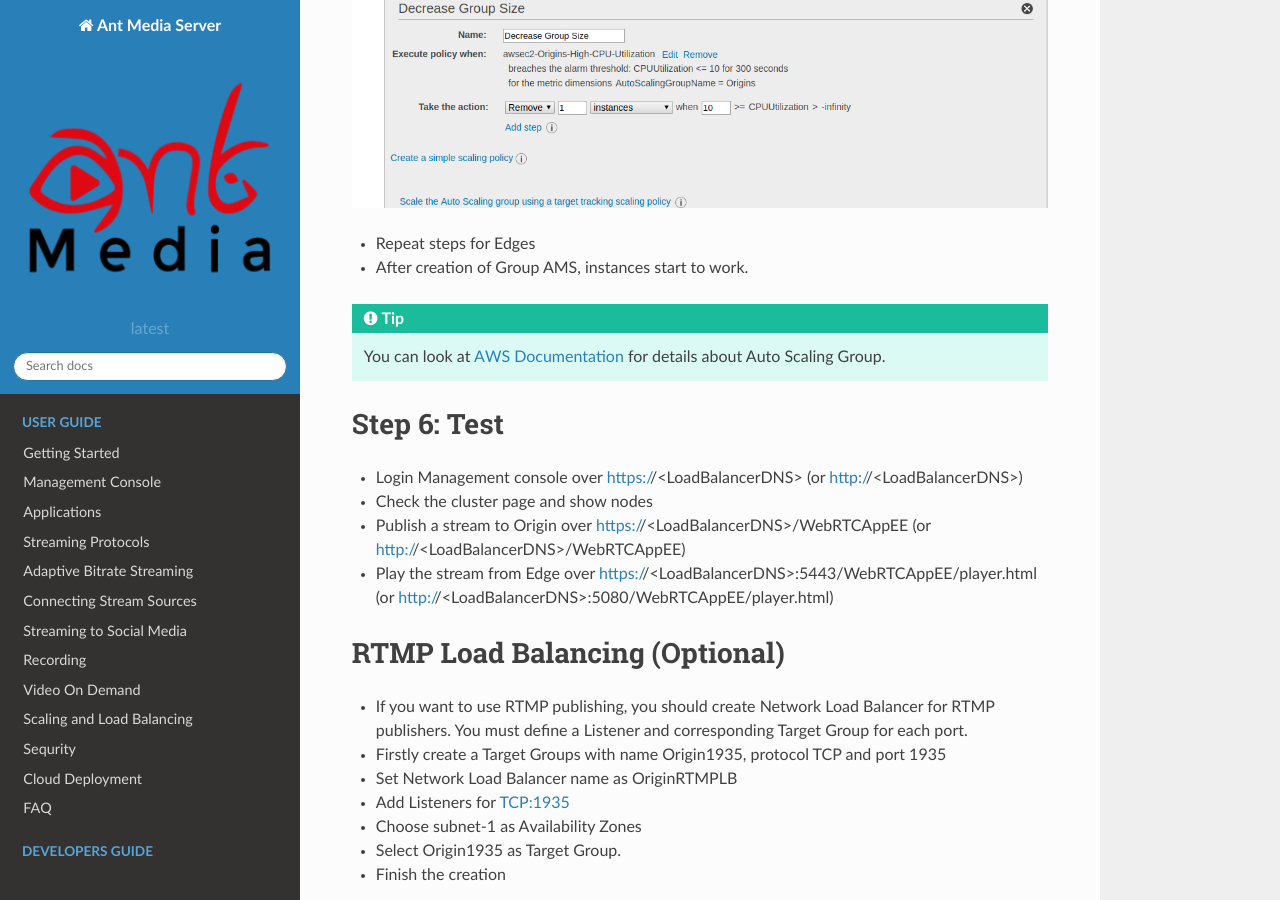
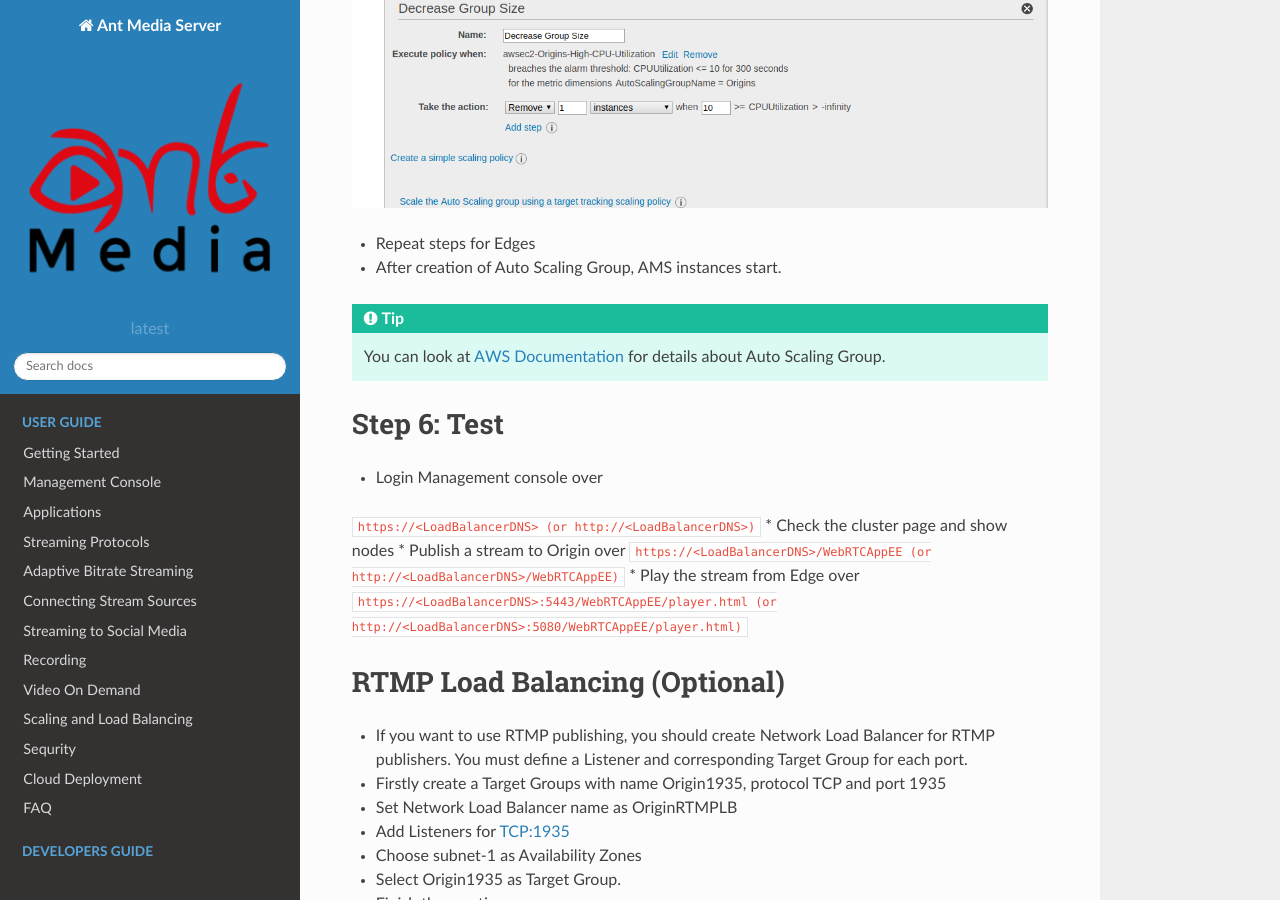
Before and after one commit to sachinmsahrma/Ant-Media-Docs, a Sphinx documentation site: the page built from docs/AMS-Cluster-On-AWS.rst, in a window 1280 px wide and 900 px high, scrolled down 5286 px. Built offline with Sphinx 7.4.7 and the Read the Docs theme 2.0.0, drawn with Linux system fonts in a browser that asks for light colours.

Commit message:
Update AMS-Cluster-On-AWS.rst

```diff
--- a/docs/AMS-Cluster-On-AWS.rst
+++ b/docs/AMS-Cluster-On-AWS.rst
@@ -127,17 +127,20 @@
       :alt: Auto Scaling Group
 
 *  Repeat steps for Edges
-*  After creation of Group AMS, instances start to work.
+*  After creation of Auto Scaling Group, AMS instances start.
 
 .. tip::
    You can look at `AWS Documentation <https://docs.aws.amazon.com/autoscaling/ec2/userguide/create-asg.html>`__  for details about Auto Scaling Group.
 
 Step 6: Test
 ------------
-*  Login Management console over https://<LoadBalancerDNS> (or http://<LoadBalancerDNS>)
+*  Login Management console over
+``https://<LoadBalancerDNS> (or http://<LoadBalancerDNS>)``
 *  Check the cluster page and show nodes
-*  Publish a stream to Origin over https://<LoadBalancerDNS>/WebRTCAppEE (or http://<LoadBalancerDNS>/WebRTCAppEE)
-*  Play the stream from Edge over https://<LoadBalancerDNS>:5443/WebRTCAppEE/player.html (or http://<LoadBalancerDNS>:5080/WebRTCAppEE/player.html)
+*  Publish a stream to Origin over
+``https://<LoadBalancerDNS>/WebRTCAppEE (or http://<LoadBalancerDNS>/WebRTCAppEE)``
+*  Play the stream from Edge over
+``https://<LoadBalancerDNS>:5443/WebRTCAppEE/player.html (or http://<LoadBalancerDNS>:5080/WebRTCAppEE/player.html)``
 
 
 RTMP Load Balancing (Optional)
```
